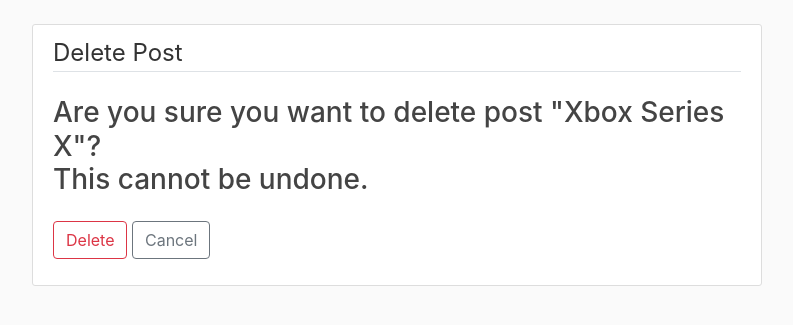
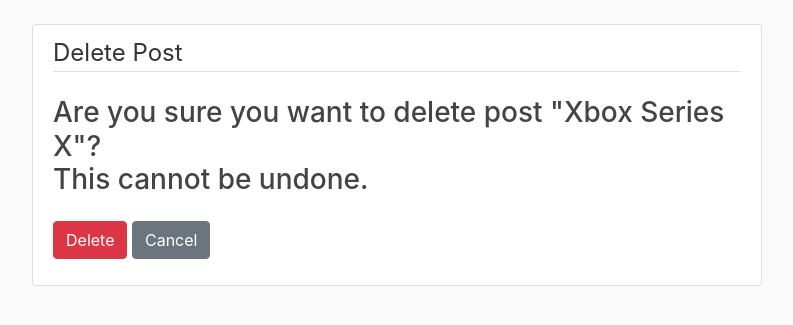
Before and after one commit to TannerBates/solo_project, a Django app: page /post/12/delete/ in a window 1280 px wide. Shown: the part 56-381 px from the top of the page, without its empty margins (243-1036 px from the left). Run offline with Django 3.2, Linux system fonts and the light colour scheme; a user stored in the database is signed in; data comes from the database, SQL or seed files in the repository.

Commit message:
Button changes

```diff
--- a/solo_app/templates/solo_app/post_confirm_delete.html
+++ b/solo_app/templates/solo_app/post_confirm_delete.html
@@ -10,8 +10,8 @@
 				<h3>Are you sure you want to delete post "{{ object.title }}"? <br> This cannot be undone.</h3>
 			</fieldset>
 			<div class="form-group">
-				<button class="btn btn-outline-danger" type="submit">Delete</button>
-				<a href="{% url 'post-detail' object.id %}" class="btn btn-outline-secondary">Cancel</a>
+				<button class="btn btn-danger" type="submit">Delete</button>
+				<a href="{% url 'post-detail' object.id %}" class="btn btn-secondary">Cancel</a>
 			</div>
 		</form>
 	</div>
--- a/solo_app/templates/solo_app/post_form.html
+++ b/solo_app/templates/solo_app/post_form.html
@@ -11,7 +11,7 @@
 				{{ form|crispy }}
 			</fieldset>
 			<div class="form-group">
-				<button class="btn btn-outline-primary" type="submit">Post</button>
+				<button class="btn btn-primary" type="submit">Post</button>
 			</div>
 		</form>
 	</div>
```
